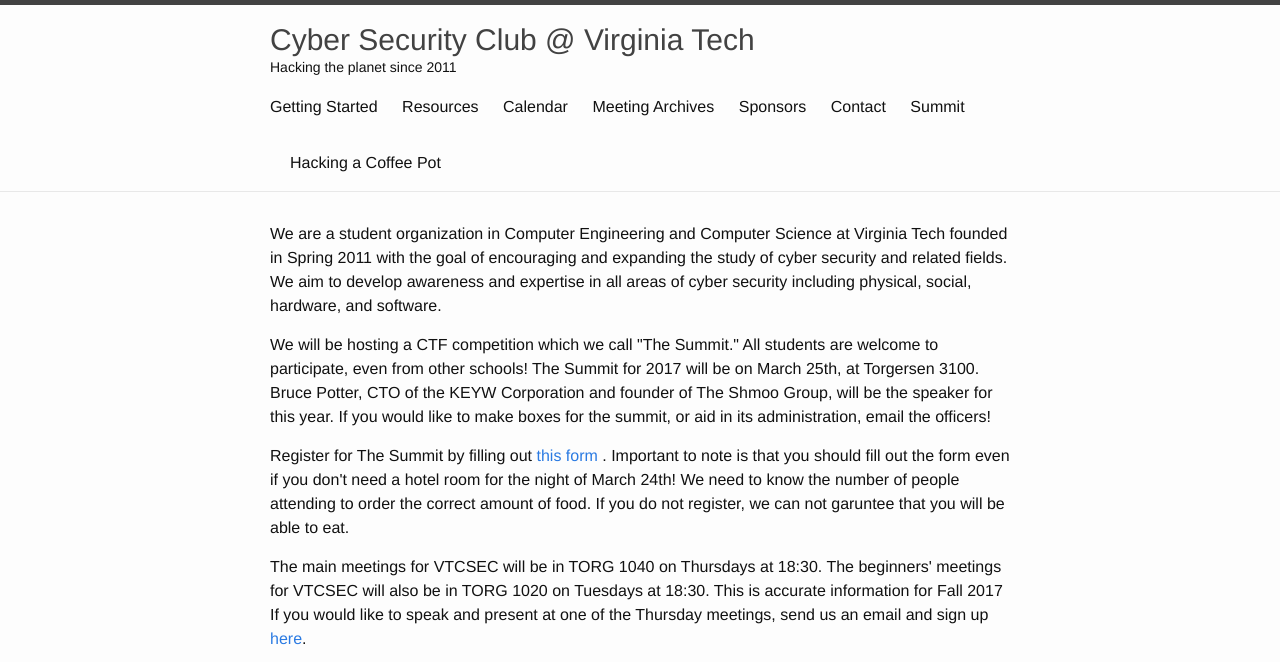
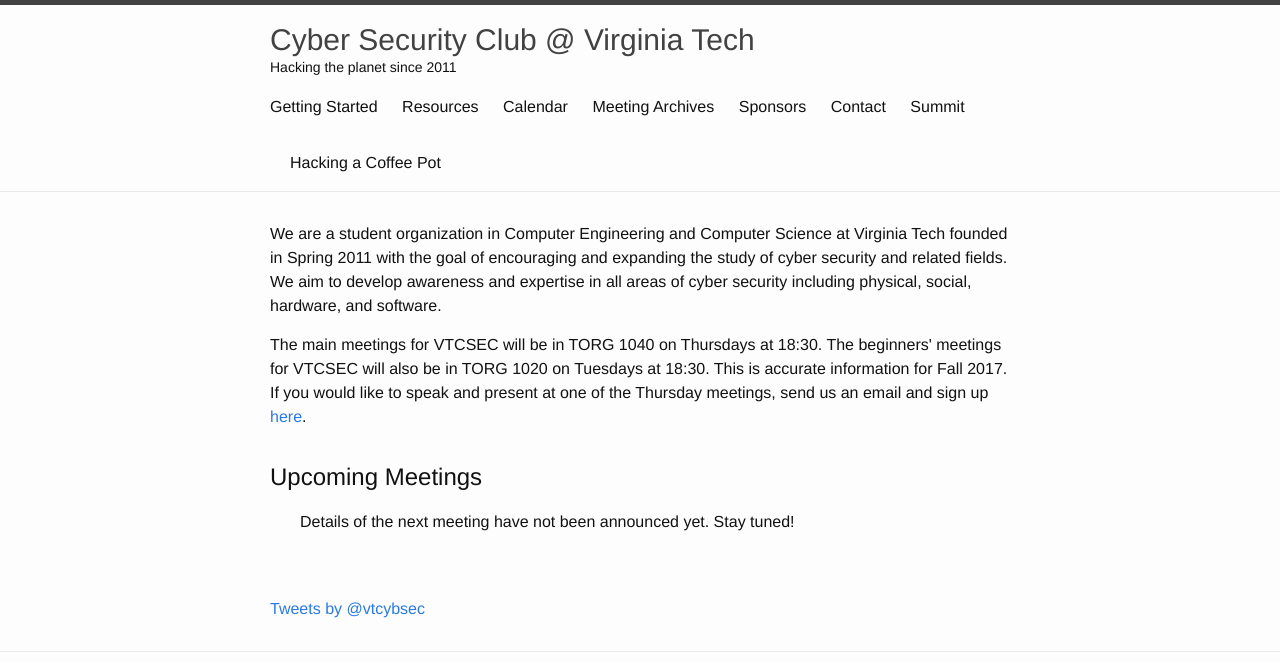
Before and after one commit to VTCSec/vtcsec.org, a Jekyll site: the page built from index.html, in a window 1280 px wide, cut to the strip 0-662 px from the top of the page. Built offline with Jekyll 4.4.1, drawn with Linux system fonts in a browser that asks for light colours; comment, search, counter and statistics services are not loaded; some of the changed lines change nothing that is shown.

Commit message:
Update index.html

```diff
--- a/index.html
+++ b/index.html
@@ -10,6 +10,8 @@
 expanding the study of cyber security and related fields.
 We aim to develop awareness and expertise in all areas of cyber security including physical,
 social, hardware, and software.</p>
+{% comment %}
+  TODO: Make this dynamic from per-semester data we already have.
 
 <p>
 We will be hosting a CTF competition which we call "The Summit."  All students
@@ -26,14 +28,14 @@
 the correct amount of food. If you do not register, we can not garuntee that you will
 be able to eat.
 </p>
-
+{% endcomment %}
 
 {% comment %}
   TODO: Make this dynamic from per-semester data we already have.
 {% endcomment %}
 <p>The main meetings for VTCSEC will be in TORG 1040 on Thursdays at 18:30.
-The beginners' meetings for VTCSEC will also be in TORG 1020 on Tuesdays at 18:30. This is accurate information for Fall 2017 If you would
-like to speak and present at one of the Thursday meetings, send us an email and sign up
+The beginners' meetings for VTCSEC will also be in TORG 1020 on Tuesdays at 18:30. This is
+  accurate information for Fall 2017. If you would like to speak and present at one of the Thursday meetings, send us an email and sign up
 <a href="https://goo.gl/forms/4tsF7lOIcyToCrKV2">here</a></span>.
 
   <h1>Upcoming Meetings</h1>
```
